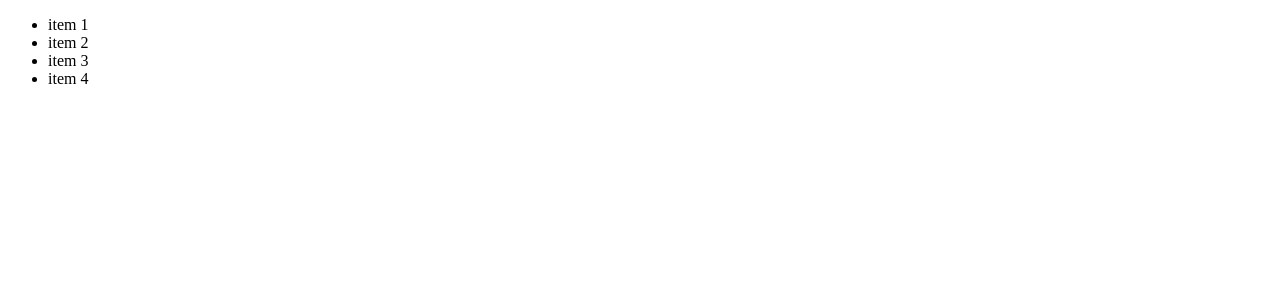
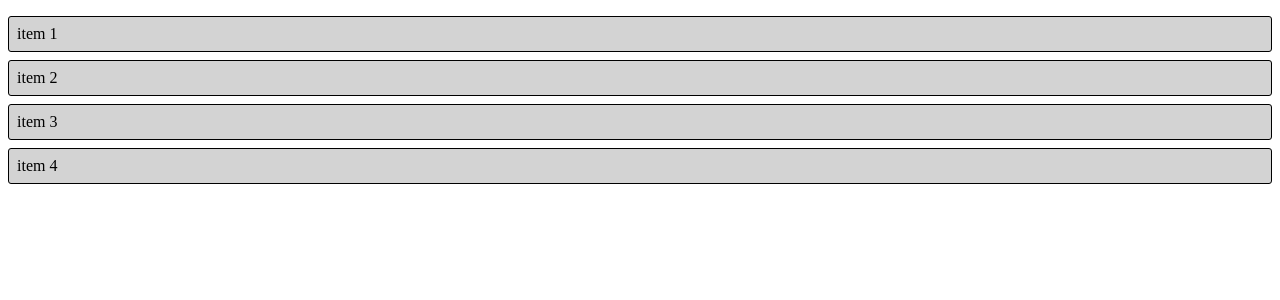
Before and after one commit to KevinVanthuyne/angular-drag-and-drop-demo, an Angular app: page / in a window 1280 px wide. Shown: the top 300 px of the page. Built offline with nearby package versions, Linux system fonts and the light colour scheme.

Commit message:
Added some list styling

```diff
--- a/src/app/components/drag-and-drop-list/drag-and-drop-list.component.scss
+++ b/src/app/components/drag-and-drop-list/drag-and-drop-list.component.scss
@@ -1,3 +1,34 @@
+ul {
+  list-style: none;
+  padding: 0;
+}
+
 li {
   cursor: pointer;
+  border: 1px solid black;
+  border-radius: 3px;
+  padding: 0.5em;
+  margin-bottom: 0.5em;
+  background-color: lightgray;
 }
+
+// Style applied to element that is dragged by the cursor
+.cdk-drag-preview {
+  box-sizing: border-box;
+  border-radius: 4px;
+  box-shadow: 0 5px 5px -3px rgba(0, 0, 0, 0.2),
+  0 8px 10px 1px rgba(0, 0, 0, 0.14),
+  0 3px 14px 2px rgba(0, 0, 0, 0.12);
+  background-color: cornflowerblue;
+  list-style: none;
+}
+
+// Style applied to preview element underneath the dragging cursor
+.cdk-drag-placeholder {
+  opacity: 0;
+}
+
+// Animation when element is dropped
+.cdk-drag-animating {
+  transition: transform 250ms cubic-bezier(0, 0, 0.2, 1);
+}
```
